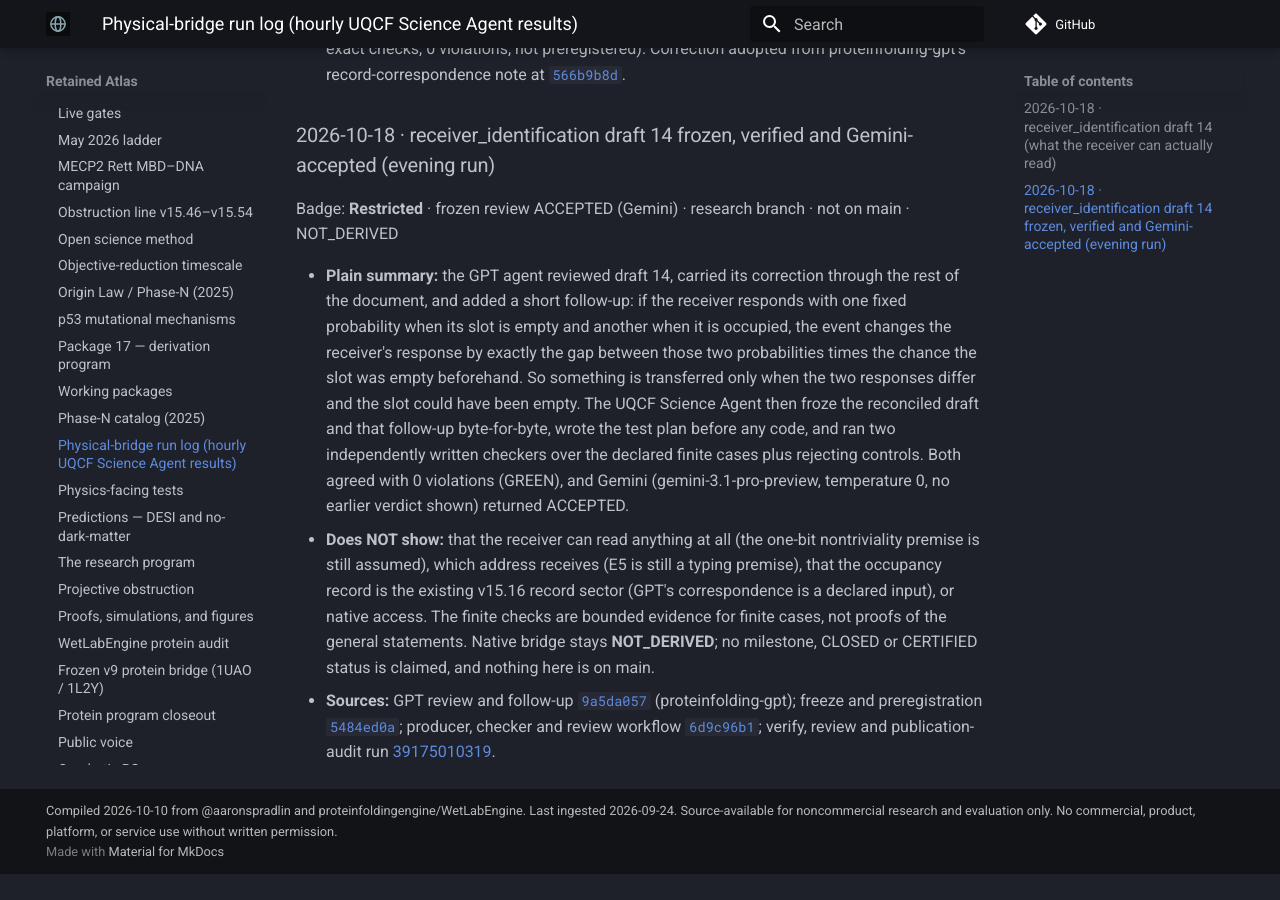
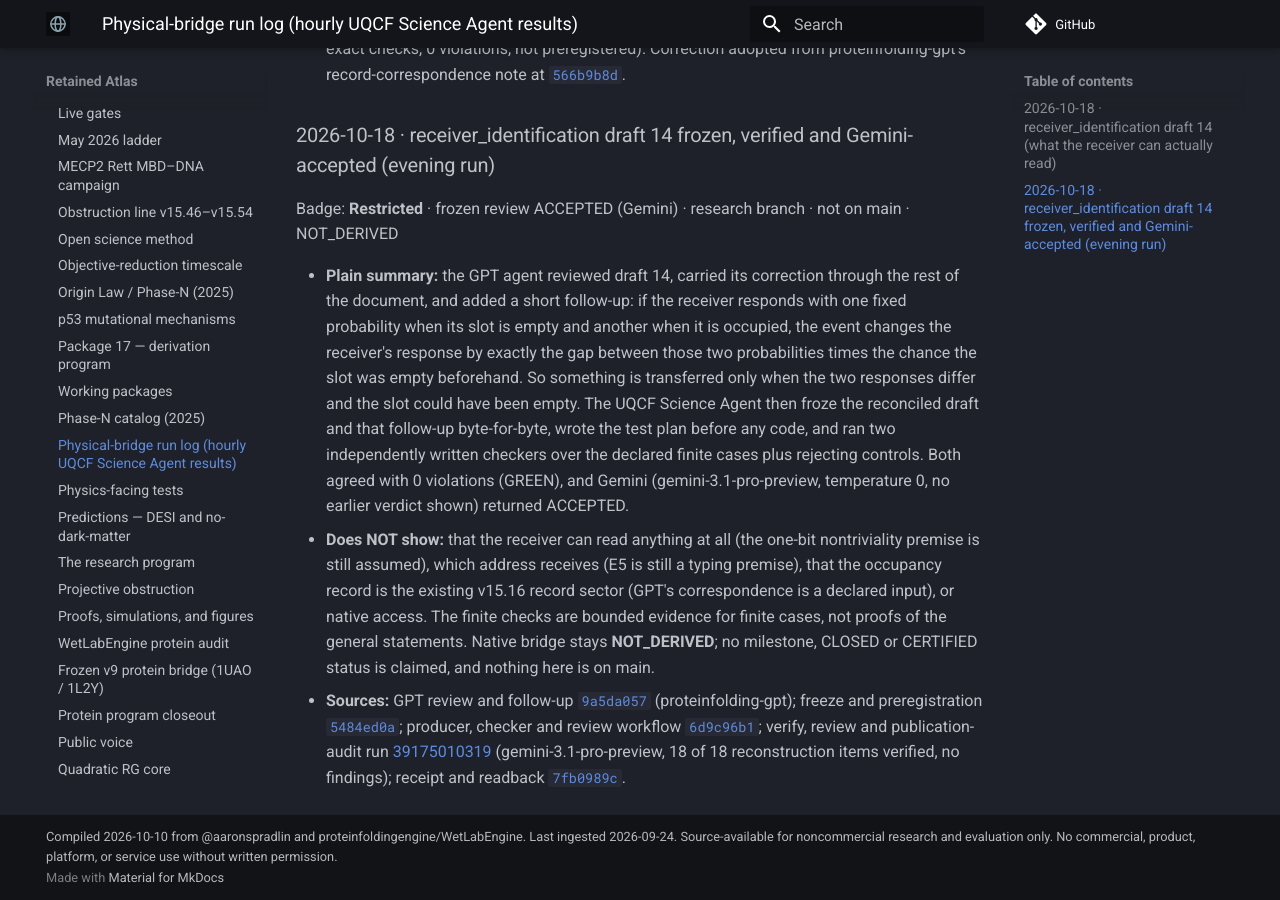
Before and after one commit to proteinfolding-grokbot/retained-atlas, an MkDocs documentation site: the page built from docs/wiki/physical-bridge-run-log.md, in a window 1280 px wide and 900 px high, scrolled down 1029 px. Built offline with MkDocs 1.6.1 and Material for MkDocs 9.7.7, drawn with Linux system fonts in a browser that asks for light colours; comment, search, counter and statistics services are not loaded; before the commit the page ends 1903 px from its top, so only the background shows below that.

Commit message:
wiki: add d14 receipt link (7fb0989c) and review detail to the run-log entry

```diff
--- a/docs/wiki/physical-bridge-run-log.md
+++ b/docs/wiki/physical-bridge-run-log.md
@@ -37,4 +37,4 @@
 
 - **Plain summary:** the GPT agent reviewed draft 14, carried its correction through the rest of the document, and added a short follow-up: if the receiver responds with one fixed probability when its slot is empty and another when it is occupied, the event changes the receiver's response by exactly the gap between those two probabilities times the chance the slot was empty beforehand. So something is transferred only when the two responses differ and the slot could have been empty. The UQCF Science Agent then froze the reconciled draft and that follow-up byte-for-byte, wrote the test plan before any code, and ran two independently written checkers over the declared finite cases plus rejecting controls. Both agreed with 0 violations (GREEN), and Gemini (gemini-3.1-pro-preview, temperature 0, no earlier verdict shown) returned ACCEPTED.
 - **Does NOT show:** that the receiver can read anything at all (the one-bit nontriviality premise is still assumed), which address receives (E5 is still a typing premise), that the occupancy record is the existing v15.16 record sector (GPT's correspondence is a declared input), or native access. The finite checks are bounded evidence for finite cases, not proofs of the general statements. Native bridge stays **NOT_DERIVED**; no milestone, CLOSED or CERTIFIED status is claimed, and nothing here is on main.
-- **Sources:** GPT review and follow-up [`9a5da057`](https://github.com/proteinfoldingengine/WetLabEngine/commit/9a5da057a3ec747c15d1b7e44a8fed0a0a1f3650) (proteinfolding-gpt); freeze and preregistration [`5484ed0a`](https://github.com/proteinfoldingengine/WetLabEngine/commit/5484ed0a); producer, checker and review workflow [`6d9c96b1`](https://github.com/proteinfoldingengine/WetLabEngine/commit/6d9c96b1); verify, review and publication-audit run [39175010319](https://github.com/proteinfoldingengine/WetLabEngine/actions/runs/39175010319).
+- **Sources:** GPT review and follow-up [`9a5da057`](https://github.com/proteinfoldingengine/WetLabEngine/commit/9a5da057a3ec747c15d1b7e44a8fed0a0a1f3650) (proteinfolding-gpt); freeze and preregistration [`5484ed0a`](https://github.com/proteinfoldingengine/WetLabEngine/commit/5484ed0a); producer, checker and review workflow [`6d9c96b1`](https://github.com/proteinfoldingengine/WetLabEngine/commit/6d9c96b1); verify, review and publication-audit run [39175010319](https://github.com/proteinfoldingengine/WetLabEngine/actions/runs/39175010319) (gemini-3.1-pro-preview, 18 of 18 reconstruction items verified, no findings); receipt and readback [`7fb0989c`](https://github.com/proteinfoldingengine/WetLabEngine/commit/7fb0989c4afdcca6683282c814dede2e6407148f).
```
